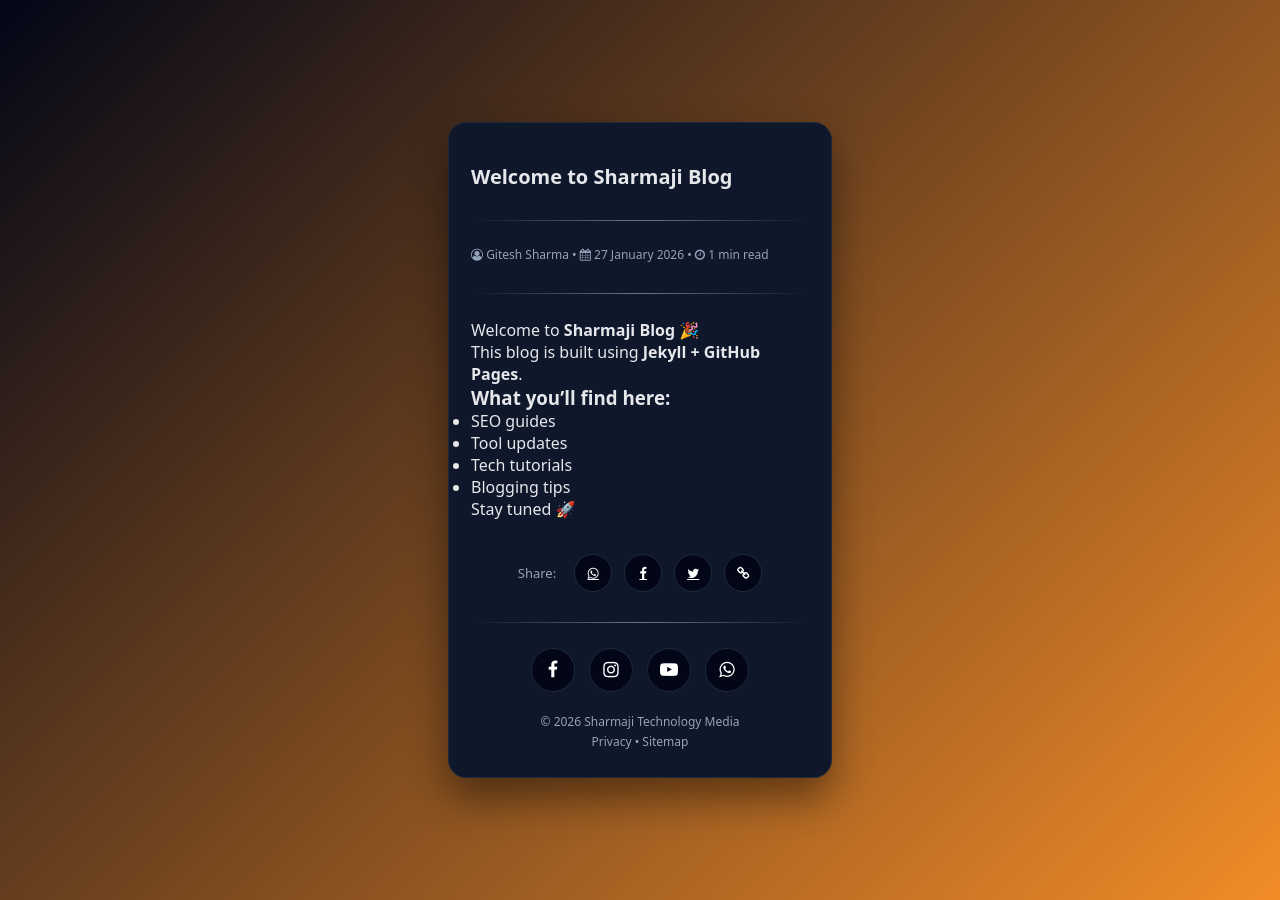
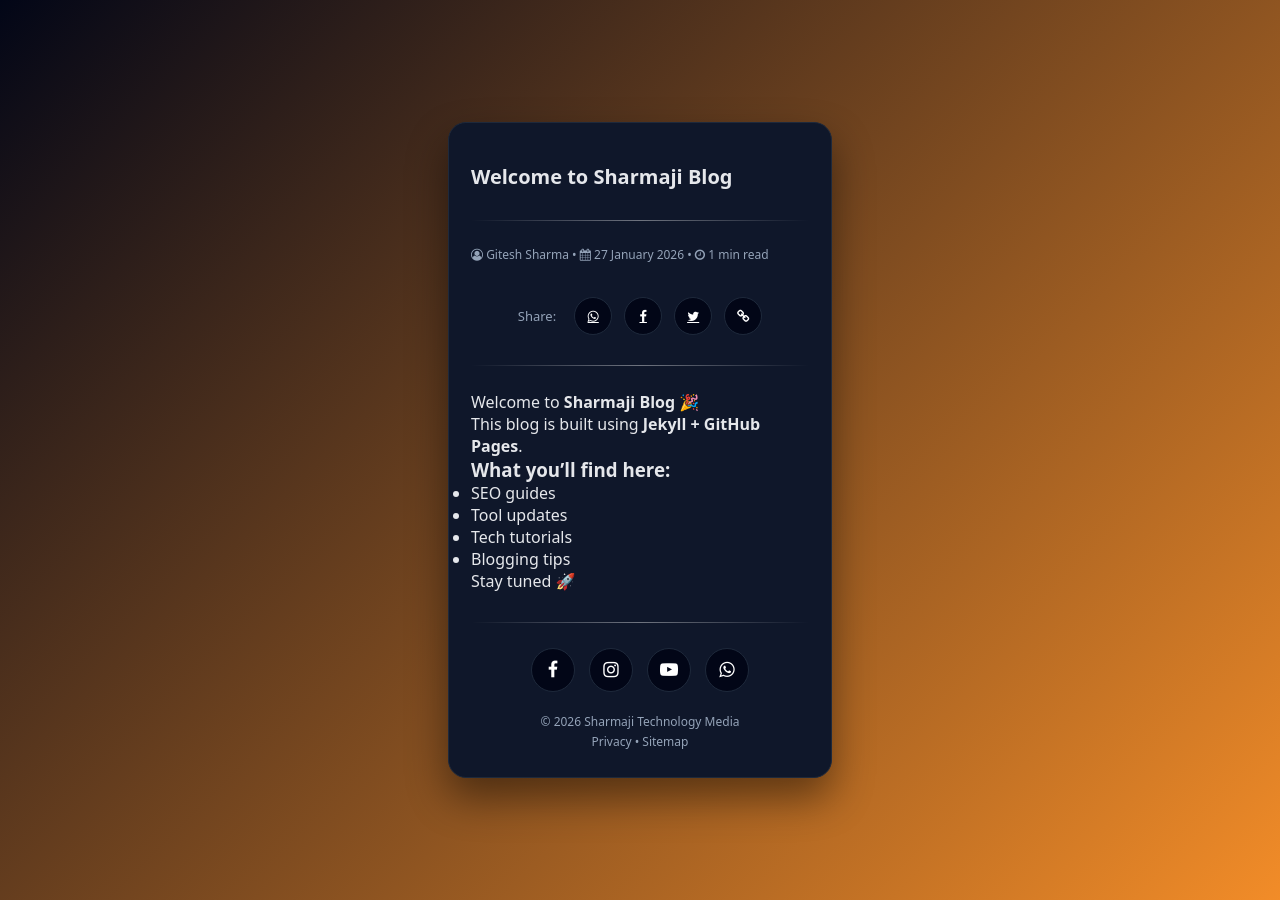
Before and after one commit to gitesh-sharma/blog, a Jekyll site: the page built from _posts/2026-01-27-welcome-to-sharmaji-blog.md, in a window 1280 px wide. Built offline with Jekyll 4.4.1, drawn with Linux system fonts in a browser that asks for light colours.

Commit message:
Update post.html

```diff
--- a/_layouts/post.html
+++ b/_layouts/post.html
@@ -12,33 +12,28 @@
     <i class="fa fa fa fa-calendar"></i> {{ page.date | date: "%d %B %Y" }} •
     <i class="fa fa fa-clock-o"></i> {{ content | number_of_words | divided_by: 200 | plus: 1 }} min read
     </div>
-    <hr class="post-divider">
-    <p>{{ content }}</p>
-  </div>
 
   {% unless page.url == "/blog/" %}
-
   <div class="post-share">
   <span>Share:</span>
-
   <a href="https://wa.me/?text={{ page.title | url_encode }}%20{{ page.url | absolute_url }}" target="_blank">
     <i class="fa fa-whatsapp"></i>
   </a>
-
   <a href="https://www.facebook.com/sharer/sharer.php?u={{ page.url | absolute_url }}" target="_blank">
     <i class="fa fa-facebook"></i>
   </a>
-
   <a href="https://twitter.com/intent/tweet?text={{ page.title | url_encode }}&url={{ page.url | absolute_url }}" target="_blank">
     <i class="fa fa-twitter"></i>
   </a>
-
   <button onclick="copyPostLink()">
     <i class="fa fa-link"></i>
   </button>
   </div>
+  {% endunless %}
 
-{% endunless %}
+    <hr class="post-divider">
+    <p>{{ content }}</p>
+  </div>
 
     <hr class="post-divider">
     {% include footer.html %}
```
Lines whose indentation alone changed are shown as unchanged.
